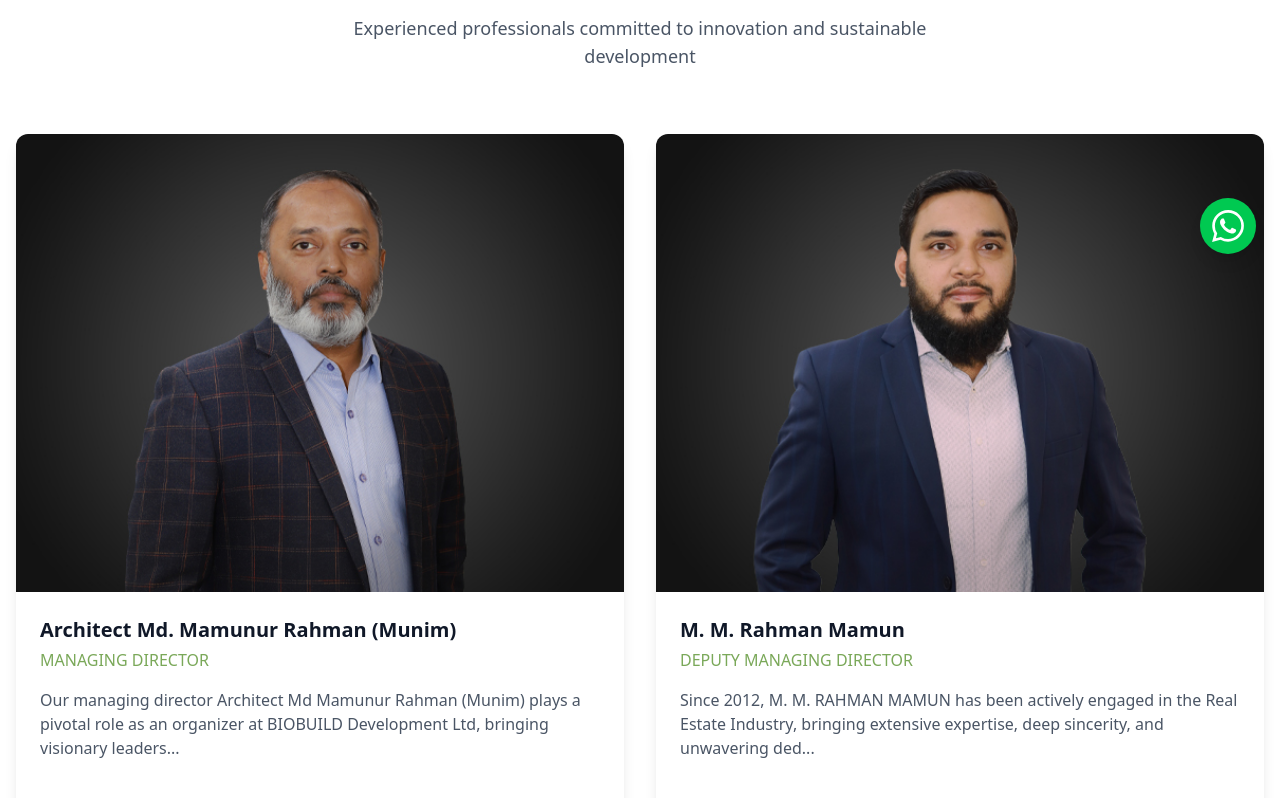
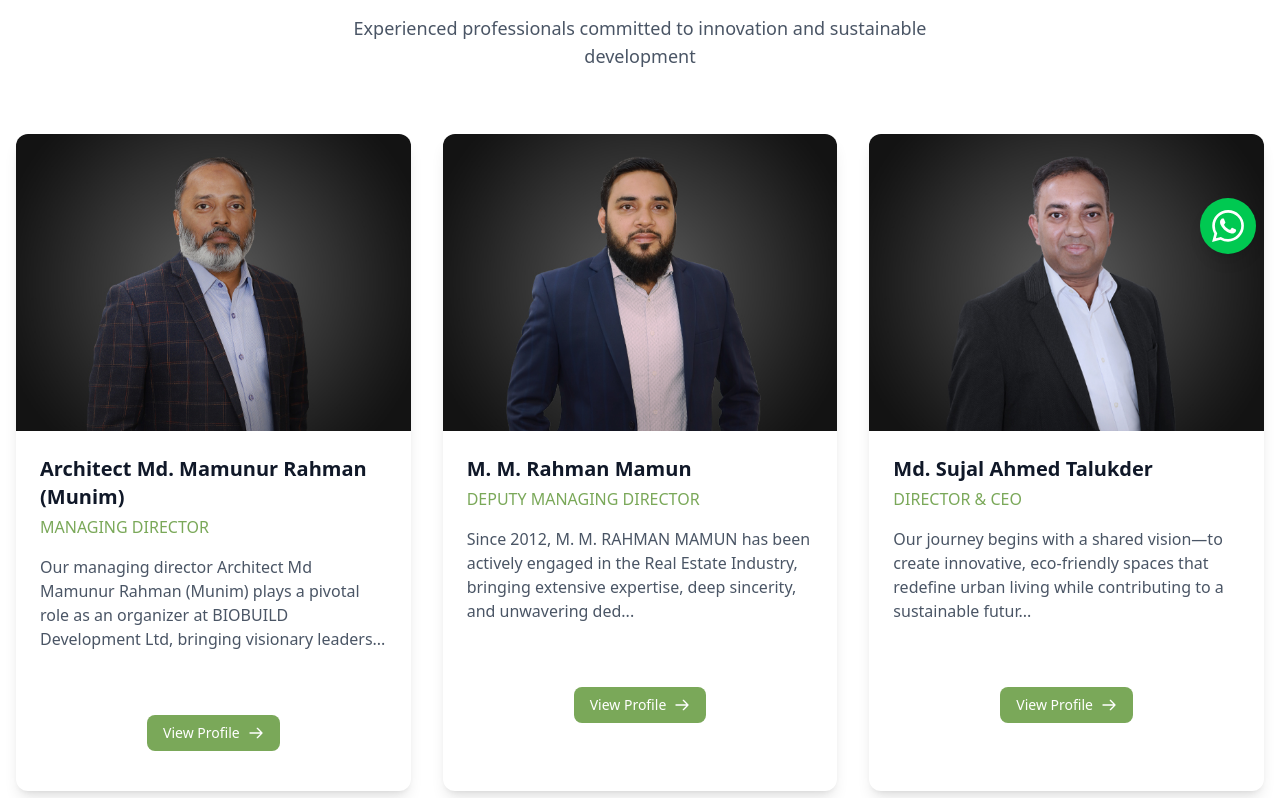
Before and after one commit to Kamiaaa/biobuild, a Next.js app: page /bod in a window 1280 px wide. Shown: the part 522-1320 px from the top of the page. Built offline with nearby package versions, Linux system fonts and the light colour scheme.

Commit message:
BOD updated

```diff
--- a/app/bod/page.tsx
+++ b/app/bod/page.tsx
@@ -100,7 +100,7 @@ export default function BoardOfDirectorsPage() {
             </p>
           </div>
 
-          <div className="grid md:grid-cols-2 lg:grid-cols-2 gap-8">
+          <div className="grid md:grid-cols-3 lg:grid-cols-3 gap-8">
             {directors.map((director, index) => (
               <div key={index} className="bg-white dark:bg-gray-900 rounded-xl shadow-lg overflow-hidden hover:shadow-xl transition-shadow">
                 <img
```
